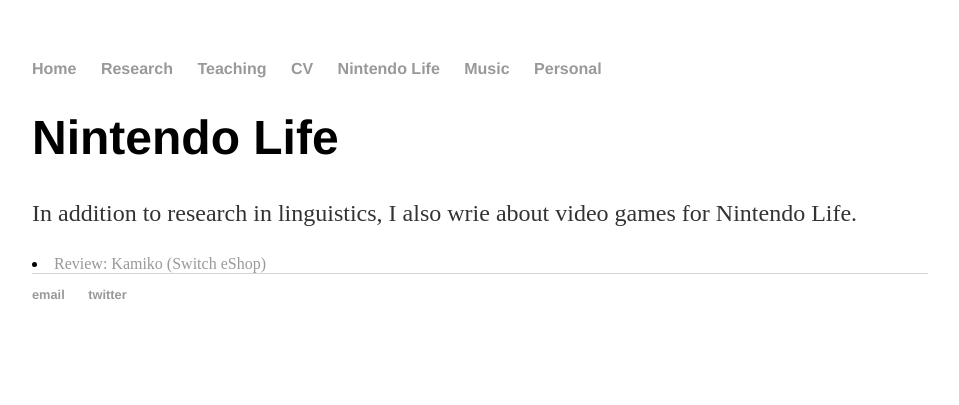
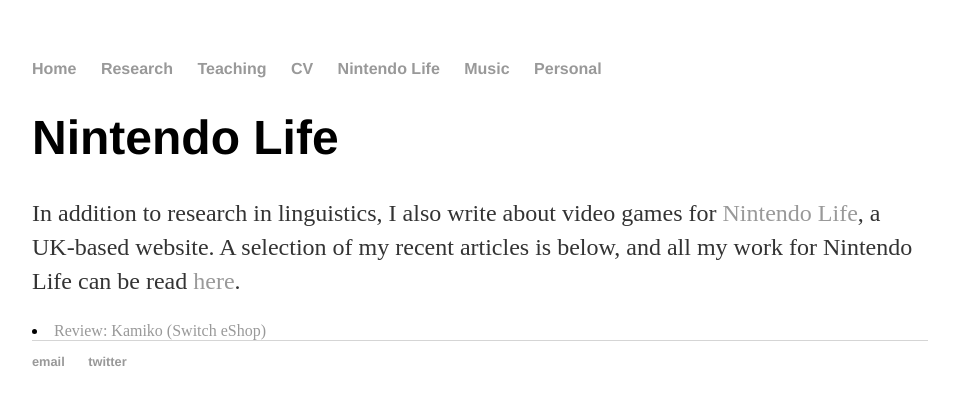
Before and after one commit to morgansleeper/morgansleeper.github.io, a Jekyll site: the page built from nintendolife/index.html, in a window 1280 px wide. Shown: the top 405 px of the page, without its empty margins (160-1119 px from the left). Built offline with Jekyll 4.4.1, drawn with Linux system fonts in a browser that asks for light colours.

Commit message:
Update index.html

```diff
--- a/nintendolife/index.html
+++ b/nintendolife/index.html
@@ -3,5 +3,7 @@
 title: Morgan Sleeper | Nintendo Life
 ---
 <h1>Nintendo Life</h1>
-<p>In addition to research in linguistics, I also wrie about video games for Nintendo Life.<p>
-<li><a href = http://www.nintendolife.com/reviews/switch-eshop/kamiko>Review: Kamiko (Switch eShop)</a>
+<p>In addition to research in linguistics, I also write about video games for <a href = http://www.nintendolife.com>Nintendo Life</a>,
+  a UK-based website. A selection of my recent articles is below, and all my work for Nintendo Life can be read
+  <a href = http://www.nintendolife.com/staff/morgan-sleeper>here</a>.<p>
+<li><a href = http://www.nintendolife.com/reviews/switch-eshop/kamiko>Review: Kamiko (Switch eShop)</a></li>
```
